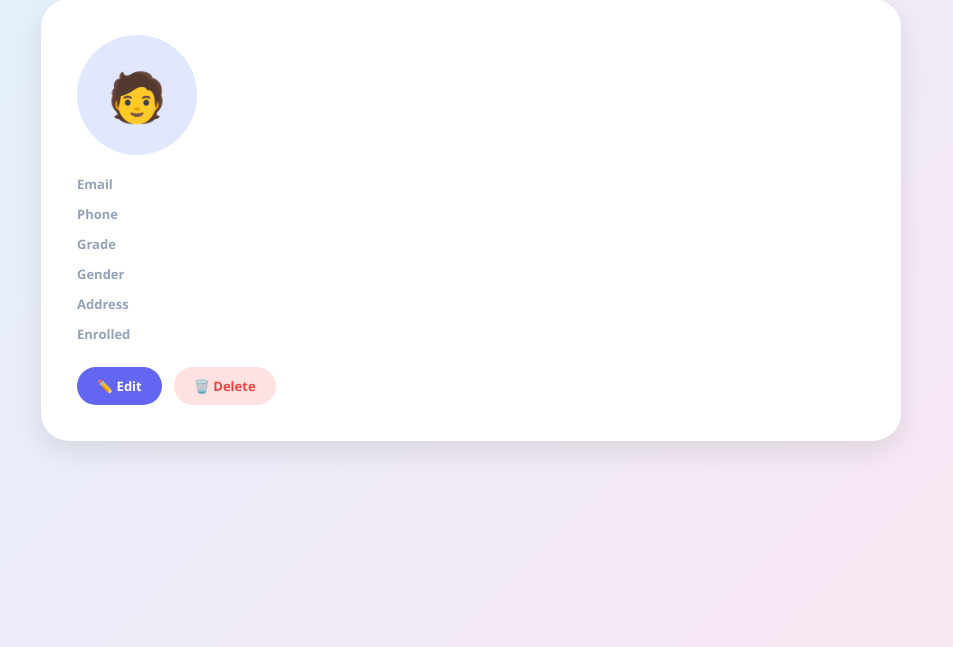
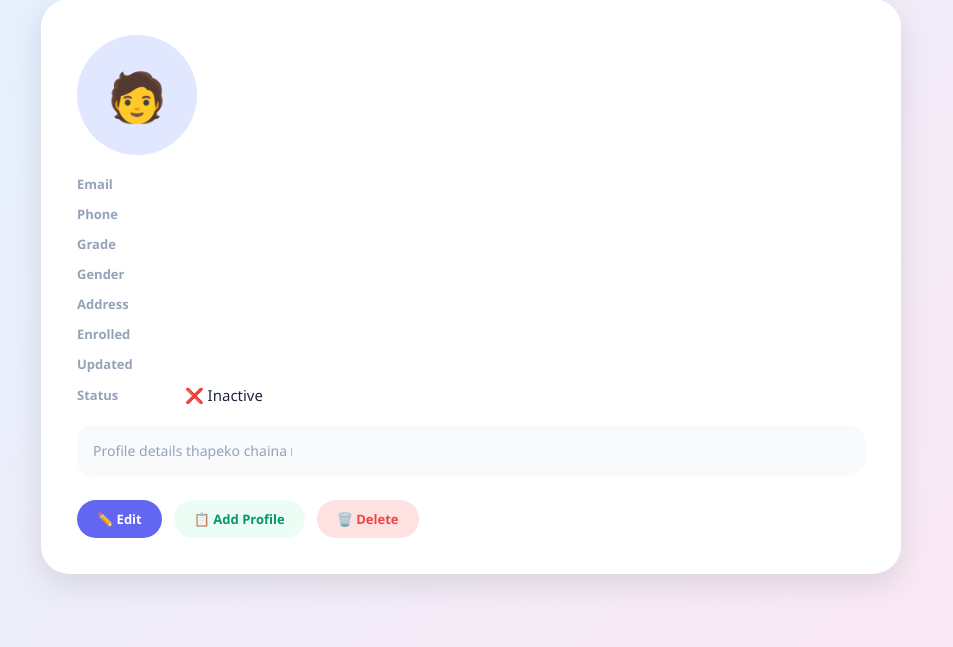
Before and after one commit to krimongurung524-rgb/Student-management-system, a Django app: template studentms/templates/core/student_detail.html in a window 1280 px wide. Shown: the part 153-800 px from the top of the page, without its empty margins (169-1122 px from the left). Run offline with Django 5.2, Linux system fonts and the light colour scheme; the template is opened without the code that fills it, so the values that code supplies are empty.

Commit message:
students detail is modified

```diff
--- a/studentms/templates/core/student_detail.html
+++ b/studentms/templates/core/student_detail.html
@@ -49,12 +49,74 @@
             <span class="detail-value">{{ student.enrolled_at|date:"F d, Y" }}</span>
         </div>
 
-        <div style="margin-top:24px; display:flex; gap:12px;">
+        <!-- Abstract model fields -->
+        <div class="detail-row">
+            <span class="detail-label">Updated</span>
+            <span class="detail-value">{{ student.updated_at|date:"F d, Y" }}</span>
+        </div>
+        <div class="detail-row">
+            <span class="detail-label">Status</span>
+            <span class="detail-value">
+                {% if student.is_active %}✅ Active{% else %}❌ Inactive{% endif %}
+            </span>
+        </div>
+
+        <!-- Profile section -->
+        {% if profile %}
+            <div style="margin-top:24px; padding-top:24px; border-top:1px solid #f1f5f9;">
+                <h3 style="margin-bottom:16px; color:#6366f1;">📋 Profile Details</h3>
+
+                {% if profile.bio %}
+                    <div class="detail-row">
+                        <span class="detail-label">Bio</span>
+                        <span class="detail-value">{{ profile.bio }}</span>
+                    </div>
+                {% endif %}
+                {% if profile.guardian_name %}
+                    <div class="detail-row">
+                        <span class="detail-label">Guardian</span>
+                        <span class="detail-value">{{ profile.guardian_name }}</span>
+                    </div>
+                {% endif %}
+                {% if profile.emergency_contact %}
+                    <div class="detail-row">
+                        <span class="detail-label">Emergency</span>
+                        <span class="detail-value">{{ profile.emergency_contact }}</span>
+                    </div>
+                {% endif %}
+                {% if profile.blood_group %}
+                    <div class="detail-row">
+                        <span class="detail-label">Blood Group</span>
+                        <span class="detail-value">{{ profile.blood_group }}</span>
+                    </div>
+                {% endif %}
+                {% if profile.facebook %}
+                    <div class="detail-row">
+                        <span class="detail-label">Facebook</span>
+                        <a href="{{ profile.facebook }}" target="_blank"
+                           style="color:#6366f1;">View Profile</a>
+                    </div>
+                {% endif %}
+            </div>
+        {% else %}
+            <div style="margin-top:20px; background:#f8fafc; border-radius:16px;
+                        padding:16px; color:#94a3b8; font-size:14px;">
+                Profile details thapeko chaina।
+            </div>
+        {% endif %}
+
+        <div style="margin-top:24px; display:flex; gap:12px; flex-wrap:wrap;">
             <a href="{% url 'student_update' student.slug %}"
                style="display:inline-block; background:#6366f1; color:#fff;
                       padding:10px 20px; border-radius:999px; text-decoration:none;
                       font-size:13px; font-weight:600;">
                 ✏️ Edit
+            </a>
+            <a href="{% url 'student_profile' student.slug %}"
+               style="display:inline-block; background:#ecfdf5; color:#059669;
+                      padding:10px 20px; border-radius:999px; text-decoration:none;
+                      font-size:13px; font-weight:600;">
+                📋 {% if profile %}Edit Profile{% else %}Add Profile{% endif %}
             </a>
             <a href="{% url 'student_delete' student.slug %}"
                style="display:inline-block; background:#fee2e2; color:#ef4444;
```
